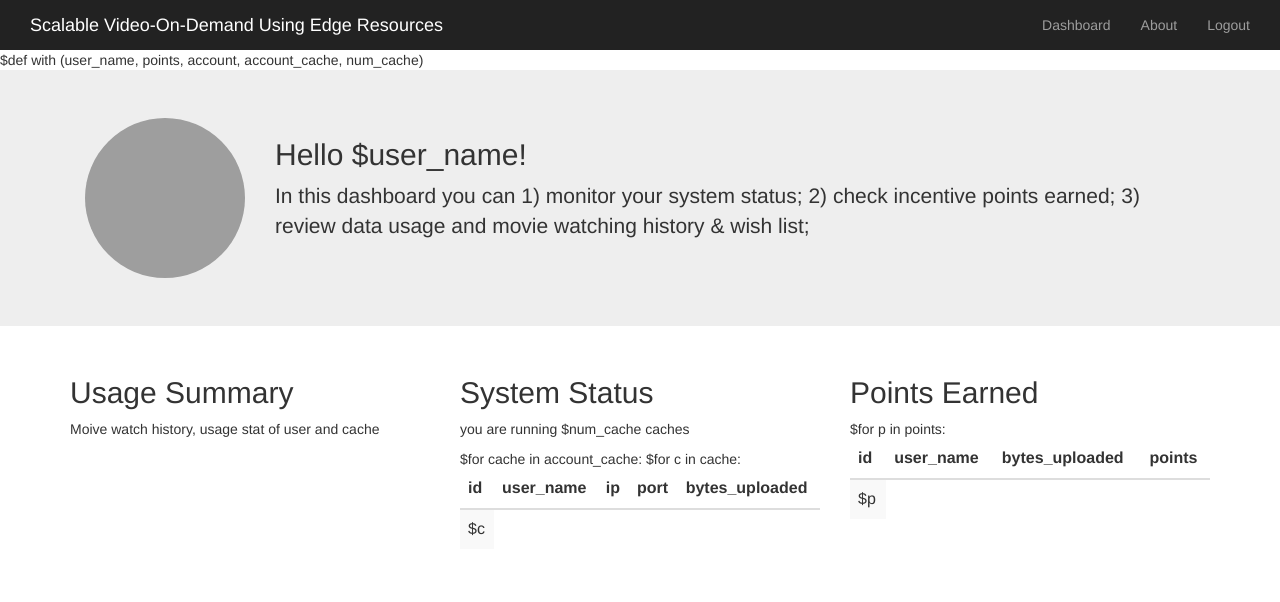
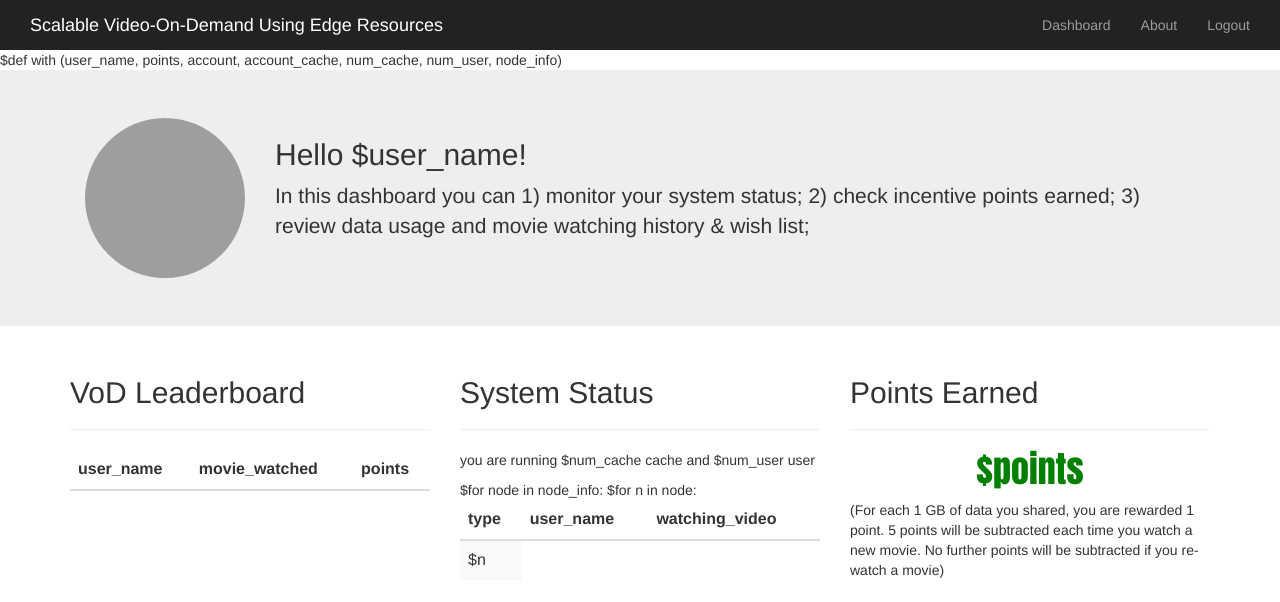
Before and after one commit to kw1jjang/CalVoD, a Python web app: template templates/user_overview.html in a window 1280 px wide. Shown: the top 602 px of the page. Run offline with Jinja, Linux system fonts and the light colour scheme; the template is opened without the code that fills it, so the values that code supplies are empty; some libraries are stand-ins or nearby versions; grey boxes are pictures that could not be loaded.

Commit message:
almost finished user_overview

```diff
--- a/templates/user_overview.html
+++ b/templates/user_overview.html
@@ -1,4 +1,4 @@
-$def with (user_name, points, account, account_cache, num_cache)
+$def with (user_name, points, account, account_cache, num_cache, num_user, node_info)
 <!DOCTYPE html>
 <html lang="en">
   <head>
@@ -42,7 +42,7 @@
     <div class="jumbotron">
       <div class="container">
         <div class="col-md-2">
-          <img class="img-circle" src="https://placeimg.com/160/160/animals" alt="Generic placeholder image" width="160" height="160">
+          <img class="img-circle" src="http://placeimg.com/160/160/animals" alt="Generic placeholder image" width="160" height="160">
         </div>
         <div class="col-md-10">
           <h2>Hello $user_name!</h2>
@@ -57,22 +57,53 @@
 
       <div class="row">
         <div class="col-md-4">
-          <h2>Usage Summary&nbsp;&nbsp;<!-- <a class="btn btn-primary" href="#" role="button">manage &raquo;</a> --></h2>
-          <p>Moive watch history, usage stat of user and cache</p>
-        </div>
-
-        <div class="col-md-4">
-          <h2>System Status&nbsp;&nbsp;<!-- <a class="btn btn-primary" href="#" role="button">manage &raquo;</a> --></h2>
-          <p>you are running $num_cache caches</p>
+          <h2>VoD Leaderboard&nbsp;&nbsp;<!-- <a class="btn btn-primary" href="#" role="button">manage &raquo;</a> --></h2><hr>
           <div class="table-responsive">
             <table class="table table-striped">
               <thead>
                 <tr>
-                  <th>id</th>
                   <th>user_name</th>
+                  <th>movie_watched</th>
+                  <th>points</th>
+                </tr>
+              </thead>
+              <tbody>
+              </tbody>
+            </table>
+          </div>
+        </div>
+
+        <div class="col-md-4">
+          <h2>System Status&nbsp;&nbsp;<!-- <a class="btn btn-primary" href="#" role="button">manage &raquo;</a> --></h2><hr>
+          <p>you are running $num_cache cache and $num_user user</p>
+          <div class="table-responsive">
+            <table class="table table-striped">
+              <thead>
+                <tr>
+                  <th>type</th>
+                  <th>user_name</th>
+                  <th>watching_video</th>
+                </tr>
+              </thead>
+                <tbody>
+                  $for node in node_info:
+                  <tr>
+                      $for n in node:
+                      <td>$n</td>
+                  </tr>
+                </tbody>
+            </table>
+          </div>
+
+          <div class="table-responsive">
+            <table class="table table-striped">
+              <thead>
+                <tr>
+                  <th>type</th>
                   <th>ip</th>
                   <th>port</th>
                   <th>bytes_uploaded</th>
+                  <th>multiplier</th>
                 </tr>
               </thead>
                 <tbody>
@@ -84,28 +115,14 @@
                 </tbody>
             </table>
           </div>
+
         </div>
 
+
         <div class="col-md-4">
-          <h2>Points Earned&nbsp;&nbsp;<!-- <a class="btn btn-primary" href="#" role="button">manage &raquo;</a> --></h2>
-          <div class="table-responsive">
-              <table class="table table-striped">
-                <thead>
-                  <tr>
-                    <th>id</th>
-                    <th>user_name</th>
-                    <th>bytes_uploaded</th>
-                    <th>points</th>
-                  </tr>
-                </thead>
-                <tbody>
-                  <tr>
-                    $for p in points:
-                    <td>$p</td>
-                  </tr>
-                </tbody>
-              </table>
-          </div>
+          <h2>Points Earned&nbsp;&nbsp;<!-- <a class="btn btn-primary" href="#" role="button">manage &raquo;</a> --></h2><hr>
+          <h1 style="color:green;text-align:center;font-family:Impact,Charcoal,sans-serif;">$points</h1>
+          <p>(For each 1 GB of data you shared, you are rewarded 1 point. 5 points will be subtracted each time you watch a new movie. No further points will be subtracted if you re-watch a movie)</p>
         </div>
       </div>
 
```
Also changed, not shown: templates/index.html (+7 -7 lines), tracker.py (+11 -5 lines), tracker.db.
